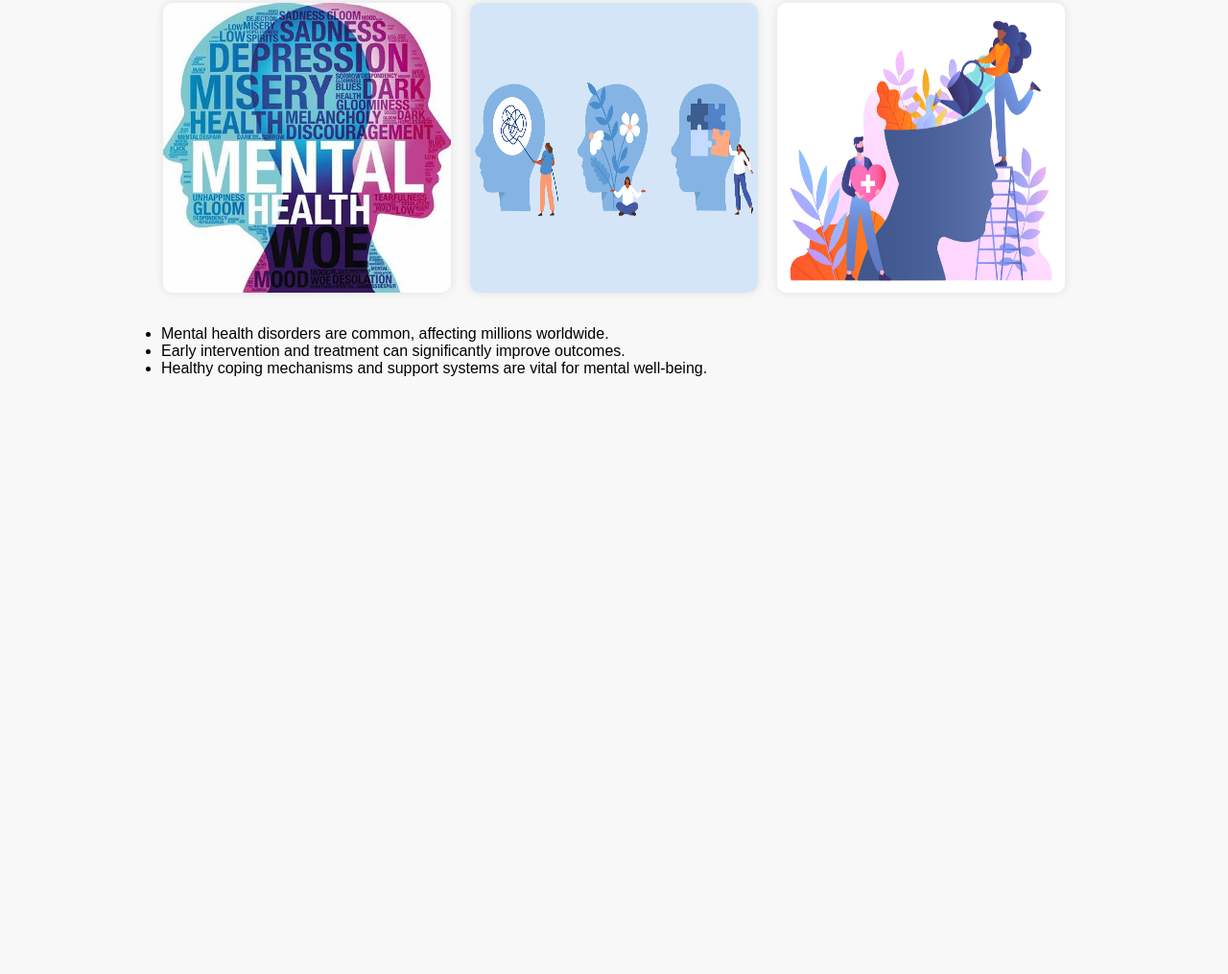
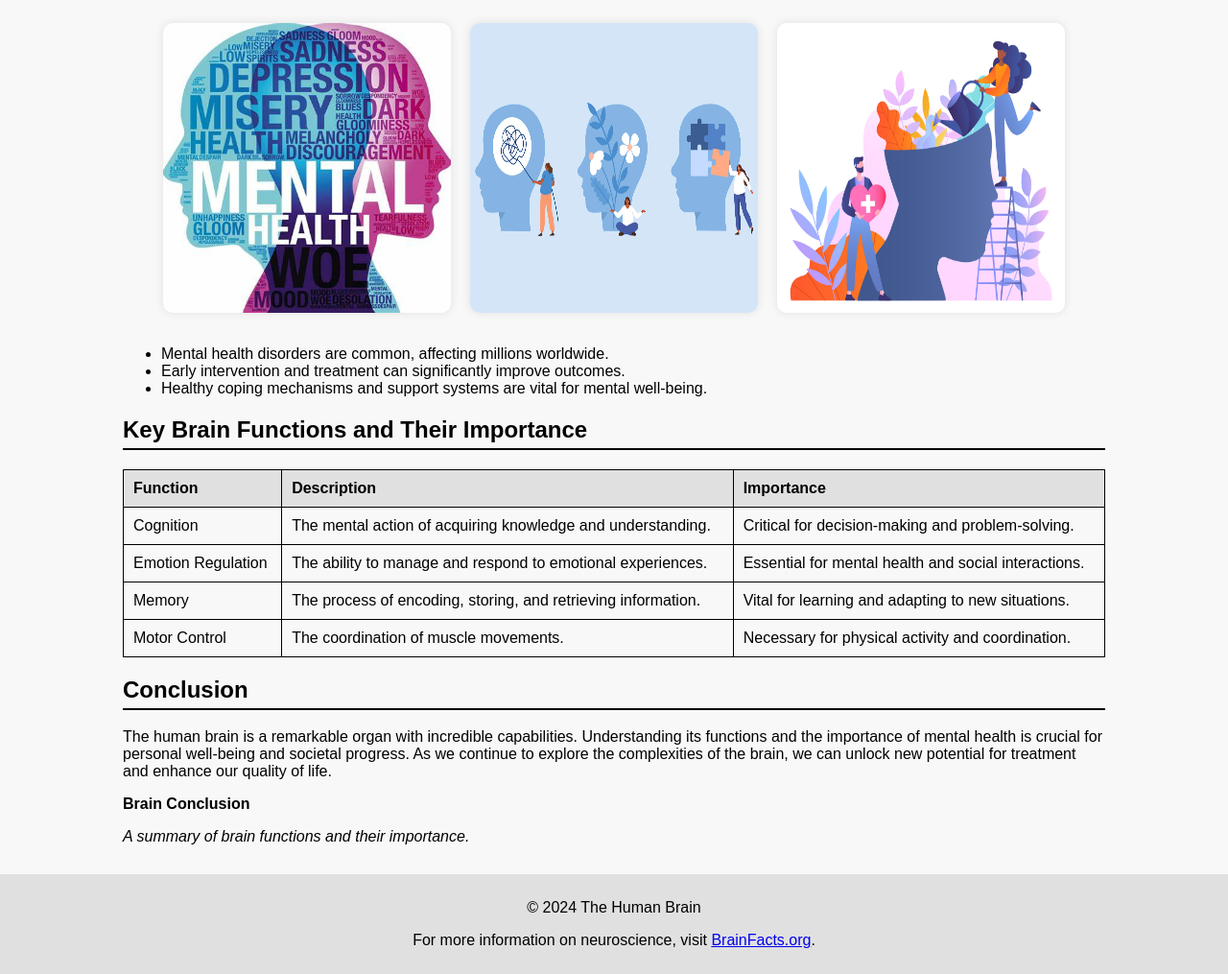
Before and after one commit to Rashenshammika/sharadha_2025_02_23, a plain HTML site: page index.html in a window 1280 px wide. Shown: the part 1644-2659 px from the top of the page at 96% size. Before the commit the page ends 2057 px from the top, so only its background shows below. Drawn offline with Linux system fonts and the light colour scheme.

Commit message:
fourth figure finished

```diff
--- a/index.html
+++ b/index.html
@@ -78,5 +78,50 @@
         </ul>
     </div>
 
+    <!-- fourth figure -->
+
+    <div class="content">
+        <h2>Key Brain Functions and Their Importance</h2>
+        <table>
+            <tr>
+                <th>Function</th>
+                <th>Description</th>
+                <th>Importance</th>
+            </tr>
+            <tr>
+                <td>Cognition</td>
+                <td>The mental action of acquiring knowledge and understanding.</td>
+                <td>Critical for decision-making and problem-solving.</td>
+            </tr>
+            <tr>
+                <td>Emotion Regulation</td>
+                <td>The ability to manage and respond to emotional experiences.</td>
+                <td>Essential for mental health and social interactions.</td>
+            </tr>
+            <tr>
+                <td>Memory</td>
+                <td>The process of encoding, storing, and retrieving information.</td>
+                <td>Vital for learning and adapting to new situations.</td>
+            </tr>
+            <tr>
+                <td>Motor Control</td>
+                <td>The coordination of muscle movements.</td>
+                <td>Necessary for physical activity and coordination.</td>
+            </tr>
+        </table>
+    </div>
+
+    <div class="content">
+        <h2>Conclusion</h2>
+        <p>The human brain is a remarkable organ with incredible capabilities. Understanding its functions and the importance of mental health is crucial for personal well-being and societal progress. As we continue to explore the complexities of the brain, we can unlock new potential for treatment and enhance our quality of life.</p>
+        <p><strong>Brain Conclusion</strong></p>
+        <p><em>A summary of brain functions and their importance.</em></p>
+    </div>
+
+    <footer>
+        <p>© 2024 The Human Brain</p>
+        <p>For more information on neuroscience, visit <a href="https://www.brainfacts.org" target="_blank">BrainFacts.org</a>.</p>
+    </footer>
+
 </body>
 </html>
--- a/style.css
+++ b/style.css
@@ -40,3 +40,31 @@ body {
     font-style: italic;
     margin-top: 10px;
 }
+
+h2 {
+    border-bottom: 2px solid #000;
+    padding-bottom: 5px;
+}
+
+table {
+    width: 100%;
+    border-collapse: collapse;
+    margin-top: 20px;
+}
+
+th, td {
+    border: 1px solid #000;
+    padding: 10px;
+    text-align: left;
+}
+
+th {
+    background-color: #e0e0e0;
+}
+
+footer {
+    margin-top: 30px;
+    padding: 10px;
+    background-color: #e0e0e0;
+    text-align: center;
+}
```
